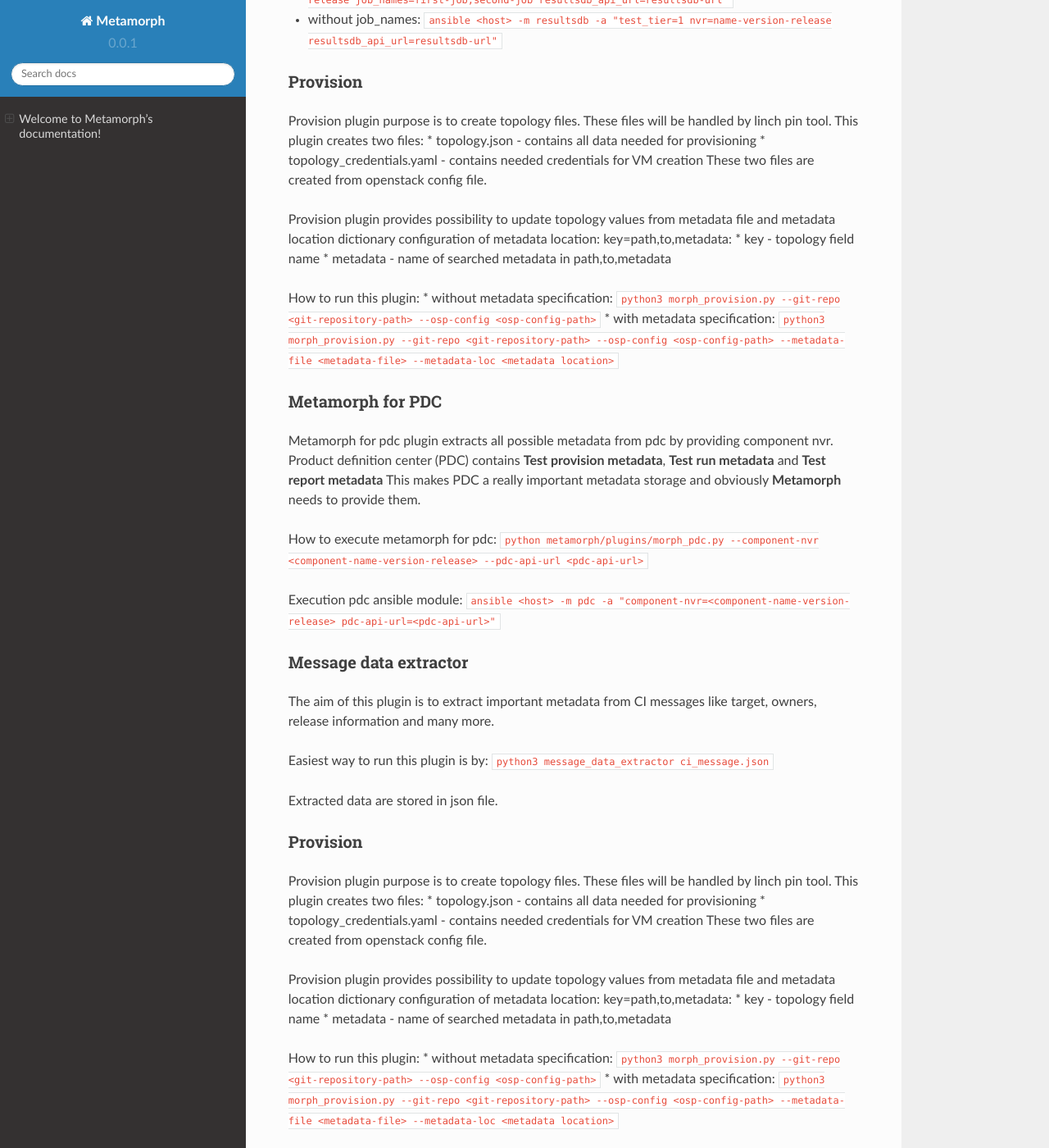
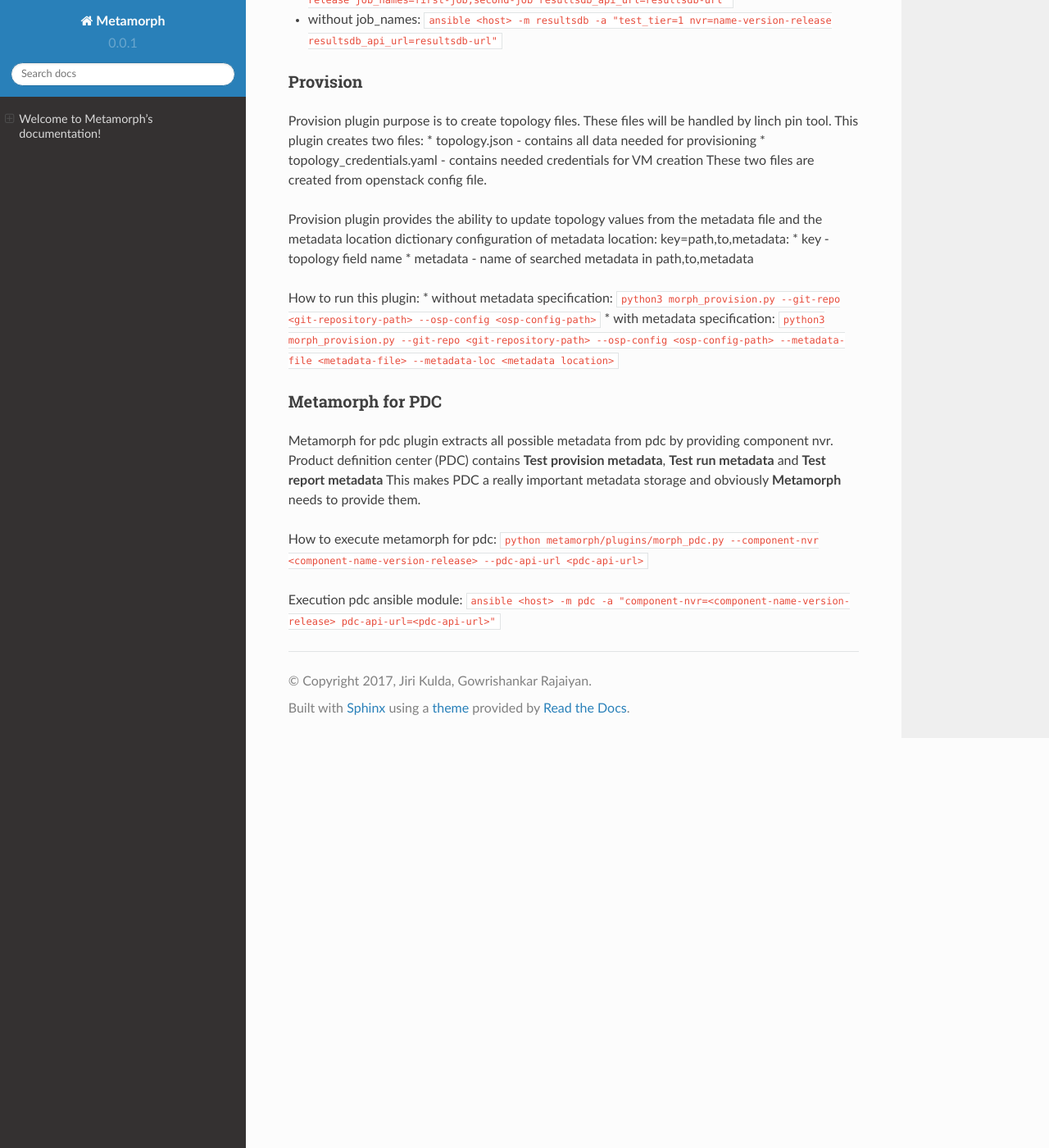
Before and after one commit to RHQE/metamorph, a Sphinx documentation site: the page built from docs/source/index.rst, in a window 1280 px wide and 1400 px high, scrolled down 1729 px. Shown: the whole window at 82% size. Built offline with Sphinx 7.4.7 and the Read the Docs theme 2.0.0, drawn with Linux system fonts in a browser that asks for light colours.

Commit message:
Code refactorization due JC code review
+ fixed problems in doc
+ small refactorization

```diff
--- a/docs/source/index.rst
+++ b/docs/source/index.rst
@@ -75,7 +75,7 @@
 * topology_credentials.yaml - contains needed credentials for VM creation
 These two files are created from openstack config file.
 
-Provision plugin provides possibility to update topology values from metadata file and metadata location dictionary
+Provision plugin provides the ability to update topology values from the metadata file and the metadata location dictionary
 configuration of metadata location:
 key=path,to,metadata:
 * key - topology field name
@@ -96,32 +96,3 @@
 
 Execution pdc ansible module:
 ``ansible <host> -m pdc -a "component-nvr=<component-name-version-release> pdc-api-url=<pdc-api-url>"``
-
-
-Message data extractor
-++++++++++++++++++++++
-The aim of this plugin is to extract important metadata from CI messages like target, owners, release information and many more.
-
-Easiest way to run this plugin is by:
-``python3 message_data_extractor ci_message.json``
-
-Extracted data are stored in json file.
-
-
-Provision
-+++++++++
-Provision plugin purpose is to create topology files. These files will be handled by linch pin tool.
-This plugin creates two files:
-* topology.json - contains all data needed for provisioning
-* topology_credentials.yaml - contains needed credentials for VM creation
-These two files are created from openstack config file.
-
-Provision plugin provides possibility to update topology values from metadata file and metadata location dictionary
-configuration of metadata location:
-key=path,to,metadata:
-* key - topology field name
-* metadata - name of searched metadata in path,to,metadata
-
-How to run this plugin:
-* without metadata specification: ``python3 morph_provision.py --git-repo <git-repository-path> --osp-config <osp-config-path>``
-* with metadata specification: ``python3 morph_provision.py --git-repo <git-repository-path> --osp-config <osp-config-path> --metadata-file <metadata-file> --metadata-loc <metadata location>``
--- a/setup.py
+++ b/setup.py
@@ -8,5 +8,6 @@
     license='',
     author='Jiri Kulda',
     author_email='Kulda12@seznam.cz, jkulda@redhat.com',
-    description='Exhibiting structural change of test metadata.', requires=['ansible', 'requests', 'GitPython']
+    description='Exhibiting structural change of test metadata.',
+    requires=['ansible', 'requests', 'GitPython']
 )
```
Also changed, not shown: .travis.yml.
